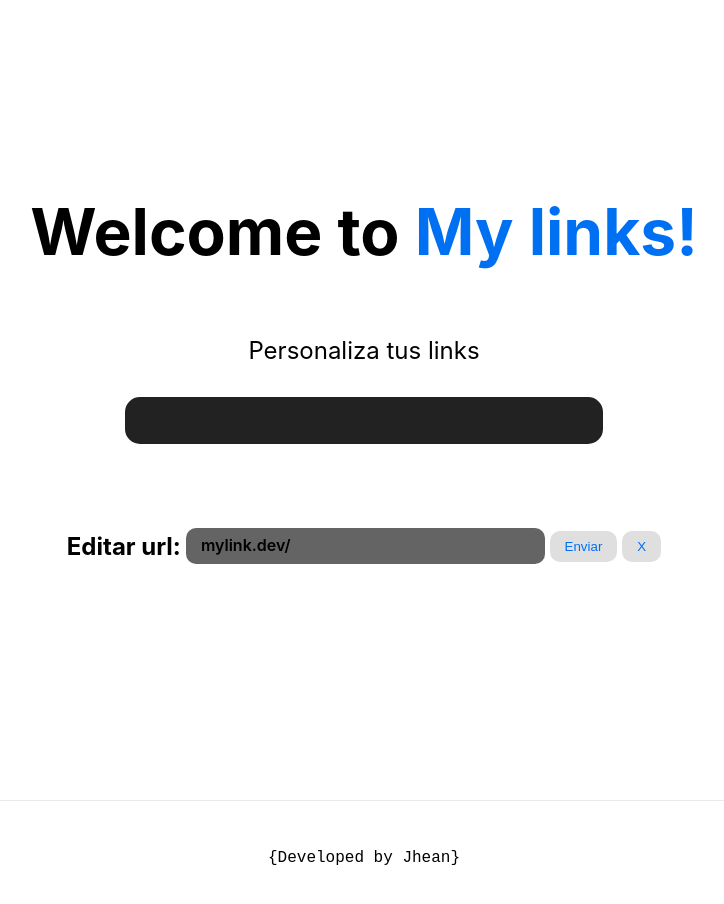
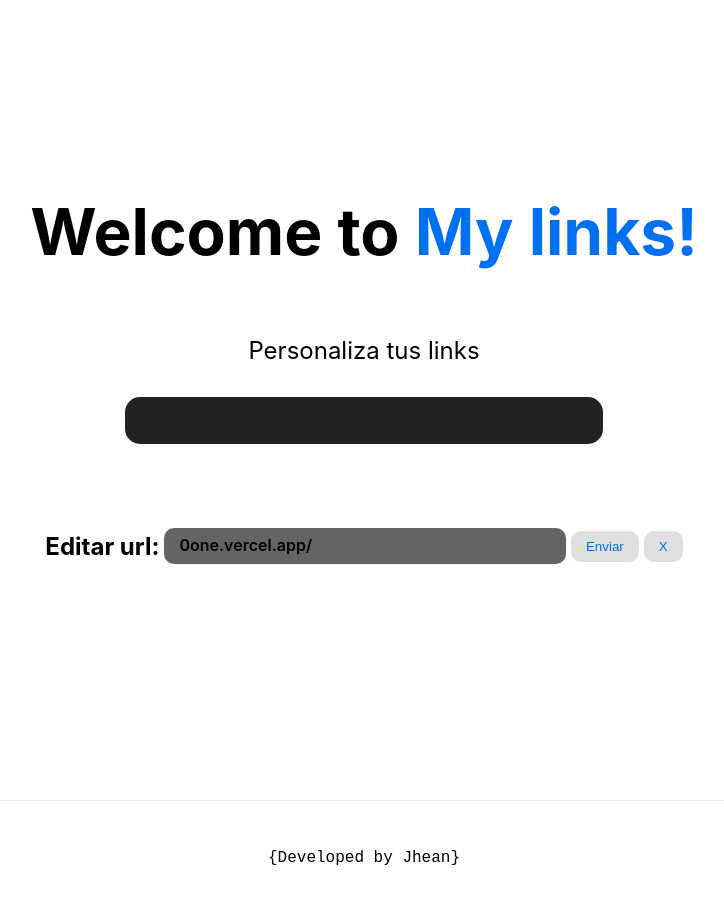
Before and after one commit to 0ozen/MyLink, a Next.js app: page / in a window 1280 px wide. Both pictures are taken after a click on the button "Editar url". Shown: the top 904 px of the page, without its empty margins (276-1000 px from the left). Built offline with nearby package versions, Linux system fonts and the light colour scheme.

Commit message:
url arreglada

```diff
--- a/src/pages/index.js
+++ b/src/pages/index.js
@@ -81,16 +81,15 @@ export default function Home() {
 						style={{ display: show ? "" : "none" }}>
 						<h2>Editar url:</h2>
 						<p className={styles.mylink}>
-							mylink.dev/
+              0one.vercel.app/
 							<input
 								className={styles.edited}
 								value={edit}
 								onChange={(e) => setEdit(e.target.value)}></input>
 						</p>
 						<button onClick={sendCustomLink}>Enviar</button>
-						{success && "✨✔✨"}
 						{success && (
-              <button onClick={() => navigator.clipboard.writeText(edit)}>
+              <button onClick={() => navigator.clipboard.writeText("0one.vercel.app/"+edit)}>
 								Copy
 							</button>
 						)}
@@ -102,11 +101,11 @@ export default function Home() {
 						style={{ display: showShortUrl ? "" : "none" }}>
 						<h2>Short Link:</h2>
 						<p className={styles.mylink}>
-							mylink.dev/
+              0one.vercel.app/
 							<input className={styles.edited} defaultValue={myLink}></input>
 						</p>
 						{success && (
-              <button onClick={() => navigator.clipboard.writeText(myLink)}>
+              <button onClick={() => navigator.clipboard.writeText("0one.vercel.app/"+myLink)}>
 								Copy
 							</button>
 						)}
```
